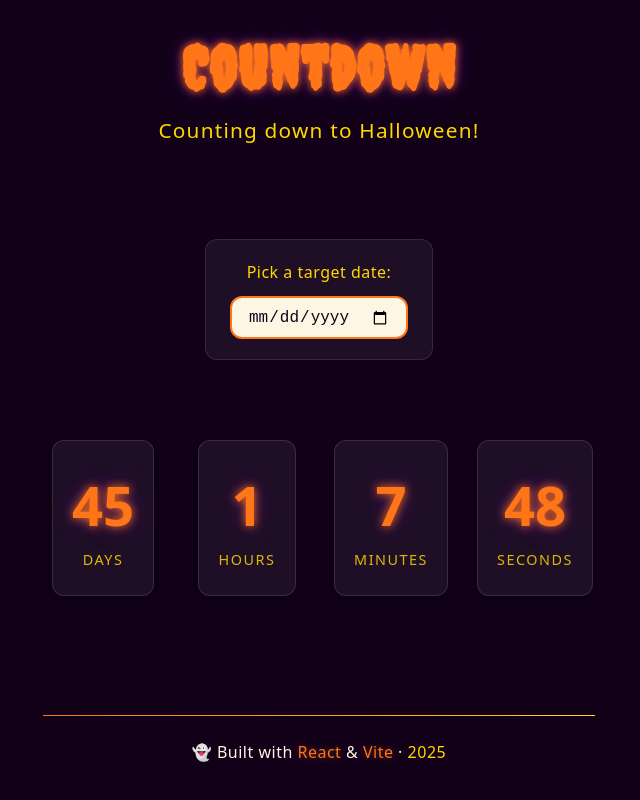
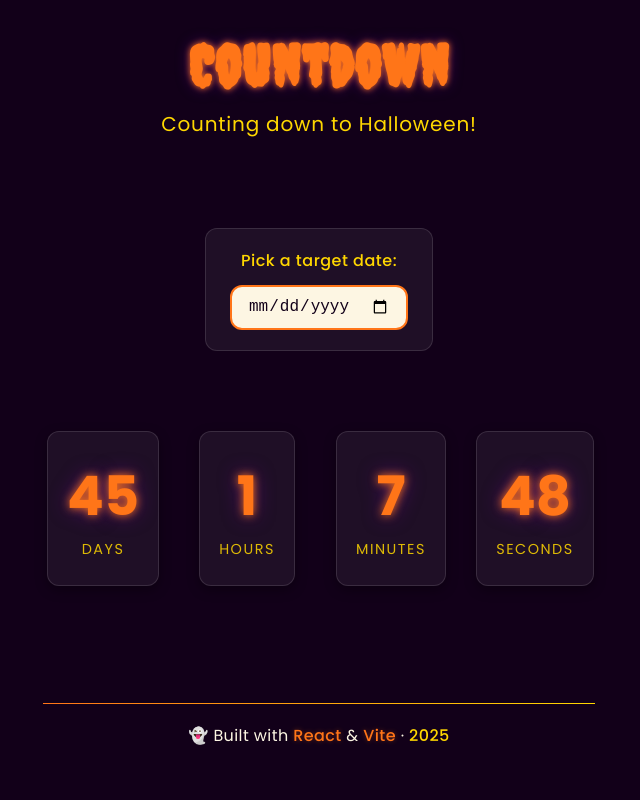
Before and after one commit to mcckyle/the-countdown, a React (Vite) app: page / in a window 1280 px wide. Shown: the top 800 px of the page, without its empty margins (321-961 px from the left). Built offline with nearby package versions, Linux system fonts and the light colour scheme.

Commit message:
Countdown.jsx: Reduce duplicate animations across components.

```diff
--- a/index.html
+++ b/index.html
@@ -4,9 +4,17 @@
     <meta charset="UTF-8" />
     <link rel="icon" type="image/svg+xml" href="/vite.svg" />
     <meta name="viewport" content="width=device-width, initial-scale=1.0" />
-    <link href="https://fonts.googleapis.com/css2?family=Creepster&display=swap" rel="stylesheet">
+
+    <!-- External Fonts Imports. -->
+    <link href="https://fonts.googleapis.com/css2?family=Creepster&family=Poppins:wght@400;500;600;700&display=swap"
+          rel="stylesheet"
+    />
+
     <title>Halloween Countdown 🎃</title>
-    <meta name="description" content="A spooky, modern countdown timer built with React and Vite.">
+    <meta
+      name="description"
+      content="A spooky, modern countdown timer built with React and Vite."
+    />
   </head>
   <body>
     <div id="root"></div>
--- a/src/App.css
+++ b/src/App.css
@@ -1,6 +1,6 @@
 /* Filename: App.css */
 
-/* App Container Styles. */
+/* App Layout Styles. */
 .app
 {
     display: flex;
@@ -10,8 +10,6 @@
     max-width: 960px;
     margin: 0 auto;
     padding: 2rem 1rem;
-
-    text-align: center;
 }
 
 /* Main Content Area Styles. */
@@ -23,12 +21,12 @@ main
     justify-content: center;
     align-items: center;
     gap: 2.5rem;
+    padding: 2rem 0;
 
-    padding: 2rem 0;
-    animation: fadeInScale 1s ease both;
+    animation: fadeIn 1s ease both;
 }
 
-/* Countdown Date Picker Styles. */
+/* Date Picker Styles. */
 .date-picker
 {
     display: flex;
@@ -39,10 +37,10 @@ main
     background: rgba(255, 255, 255, 0.06);
     padding: 1.25rem 1.5rem;
     border-radius: var(--radius);
-    backdrop-filter: blur(6px);
-    border: 1px solid rgba(255, 255, 255, 0.1);
+    border: 1px solid rgba(255, 255, 255, 0.12);
+    backdrop-filter: blur(8px);
 
-    animation: fadeInUp 1s ease both;
+    animation: fadeInUp 1s ease both 0.15s;
 }
 
 .date-label
@@ -56,13 +54,14 @@ main
 /* Custom Date Input Styles. */
 .date-input
 {
-    padding: 0.6rem 1rem;
+    padding: 0.65rem 1rem;
     border: 2px solid var(--color-accent);
     border-radius: var(--radius);
     font-size: 1rem;
+    font-weight: 500;
 
+    background: var(--color-text);
     color: var(--color-bg);
-    background: var(--color-text);
     cursor: pointer;
 
     transition: border-color var(--transition),
@@ -82,34 +81,3 @@ main
     border-color: var(--color-secondary);
     box-shadow: 0 0 8px var(--color-secondary);
 }
-
-/* Animation Styles. */
-@keyframes fadeInUp
-{
-    from
-    {
-        opacity: 0;
-        transform: translateY(12px);
-    }
-
-    to
-    {
-        opacity: 1;
-        transform: translateY(0);
-    }
-}
-
-@keyframes fadeInScale
-{
-    from
-    {
-        opacity: 0;
-        transform: scale(0.98);
-    }
-
-    to
-    {
-        opacity: 1;
-        transform: scale(1);
-    }
-}
--- a/src/App.jsx
+++ b/src/App.jsx
@@ -1,12 +1,13 @@
 //Filename: App.jsx
 //Author: Kyle McColgan
-//Date: 21 September 2025
+//Date: 25 September 2025
 //Description: This file contains the entry component for the Countdown React project.
 
 import { useState } from "react";
 import Countdown from "./components/Countdown/Countdown.jsx";
 import Header from "./components/Header/Header.jsx";
 import Footer from "./components/Footer/Footer.jsx";
+
 import './App.css';
 
 function App()
--- a/src/components/Countdown/Countdown.css
+++ b/src/components/Countdown/Countdown.css
@@ -11,7 +11,7 @@
     max-width: 700px;
     justify-items: center;
 
-    animation: fadeIn 1s ease-in-out;
+    animation: fadeIn 1s ease both;
 }
 
 /* Time Box Styles. */
@@ -77,18 +77,3 @@
       0 0 6px var(--color-accent),
       0 0 14px var(--color-secondary);
 }
-
-/* Shared Fade-in Animation Style. */
-@keyframes fadeIn
-{
-    from
-    {
-        opacity: 0;
-        transform: translateY(8px);
-    }
-    to
-    {
-        opacity: 1;
-        transform: translateY(0);
-    }
-}
--- a/src/components/Footer/Footer.css
+++ b/src/components/Footer/Footer.css
@@ -3,8 +3,8 @@
 /* Footer Container Styles. */
 .footer
 {
-    margin-top: 3rem;
-    padding: 1.5rem 1rem;
+    margin-top: 2.5rem;
+    padding: 1.25rem 1rem;
     text-align: center;
 
     border-top: 1.5px solid transparent;
@@ -15,18 +15,18 @@
     );
     border-image-slice: 1;
 
-    animation: fadeIn 1s ease both;
+    animation: fadeIn 0.9s ease both;
 }
 
 /* Footer Text Styles. */
 .footer-text
 {
     margin: 0;
-    font-size: clamp(0.85rem, 0.9vw + 0.4rem, 1rem);
+    font-size: clamp(0.85rem, 0.9vw + 0.35rem, 1rem);
     font-weight: 400;
     color: var(--color-text);
     opacity: 0.75;
-    letter-spacing: 0.5px;
+    letter-spacing: 0.4px;
 
     animation: fadeInUp 1s ease both 0.2s;
 }
@@ -36,7 +36,7 @@
 {
     color: var(--color-accent);
     font-weight: 500;
-    text-shadow: 0 0 6px rgba(255, 117, 24, 0.4);
+    text-shadow: 0 0 5px rgba(255, 117, 24, 0.35);
 }
 
 .footer-text .year
@@ -44,18 +44,3 @@
     color: var(--color-highlight);
     font-weight: 500;
 }
-
-/* Shared Fade-in Animation Style. */
-@keyframes fadeIn
-{
-    from
-    {
-        opacity: 0;
-        transform: translateY(8px);
-    }
-    to
-    {
-        opacity: 1;
-        transform: translateY(0);
-    }
-}
--- a/src/components/Footer/Footer.jsx
+++ b/src/components/Footer/Footer.jsx
@@ -1,6 +1,6 @@
 //Filename: Footer.jsx
 //Author: Kyle McColgan
-//Date: 15 September 2025
+//Date: 25 September 2025
 //Description: This file contains the Footer component for the Countdown React project.
 
 import "./Footer.css";
--- a/src/components/Header/Header.css
+++ b/src/components/Header/Header.css
@@ -4,7 +4,7 @@
 .header
 {
     text-align: center;
-    margin-bottom: 2.5rem;
+    margin-bottom: 2rem;
 
     animation: fadeIn 0.8s ease both;
 }
@@ -13,38 +13,23 @@
 .header-title
 {
     font-family: "Creepster", cursive;
-    font-size: clamp(2.5rem, 6vw, 3.8rem);
+    font-size: clamp(2.5rem, 6vw, 3.6rem);
     color: var(--color-accent);
-    margin: 0 0 0.6rem;
+    margin-bottom: 0.5rem;
     letter-spacing: 1px;
 
     text-shadow:
-      0 0 8px var(--color-accent),
-      0 0 18px rgba(106, 13, 173, 0.6);
+      0 0 6px var(--color-accent),
+      0 0 14px rgba(106, 13, 173, 0.5);
 }
 
 /* Header Subtitle Styles. */
 .header-subtitle
 {
-    font-size: clamp(1rem, 2vw, 1.3rem);
+    font-size: clamp(1rem, 2vw, 1.25rem);
     color: var(--color-highlight);
-    letter-spacing: 1.2px;
+    letter-spacing: 0.8px;
     opacity: 0.85;
 
-    animation: fadeIn 1s ease both 0.2s;
+    animation: fadeInUp 0.9s ease both 0.15s;
 }
-
-/* Shared Fade-in Animation Style. */
-@keyframes fadeIn
-{
-    from
-    {
-        opacity: 0;
-        transform: translateY(8px);
-    }
-    to
-    {
-        opacity: 1;
-        transform: translateY(0);
-    }
-}
--- a/src/components/Header/Header.jsx
+++ b/src/components/Header/Header.jsx
@@ -1,6 +1,6 @@
 //Filename: Header.jsx
 //Author: Kyle McColgan
-//Date: 15 September 2025
+//Date: 25 September 2025
 //Description: This file contains the Header component for the Countdown React project.
 
 import "./Header.css";
--- a/src/index.css
+++ b/src/index.css
@@ -1,6 +1,6 @@
 /* Filename: index.css */
 
-/* Root Variables Styles. */
+/* Root Variables. */
 :root
 {
     --color-bg: #120019; /* Color: Midnight Background. */
@@ -90,3 +90,16 @@ button:hover
     background: var(--color-secondary);
     transform: translateY(-2px);
 }
+
+/* Shared Animations Styles. */
+@keyframes fadeIn
+{
+    from { opacity: 0; transform: translateY(8px); }
+    to { opacity: 1; transform: translateY(0); }
+}
+
+@keyframes fadeInUp
+{
+    from { opacity: 0; transform: translateY(12px); }
+    to { opacity: 1; transform: translateY(0); }
+}
```
Also changed, not shown: src/main.jsx (+6 -5 lines). Lines whose indentation alone changed are shown as unchanged.
